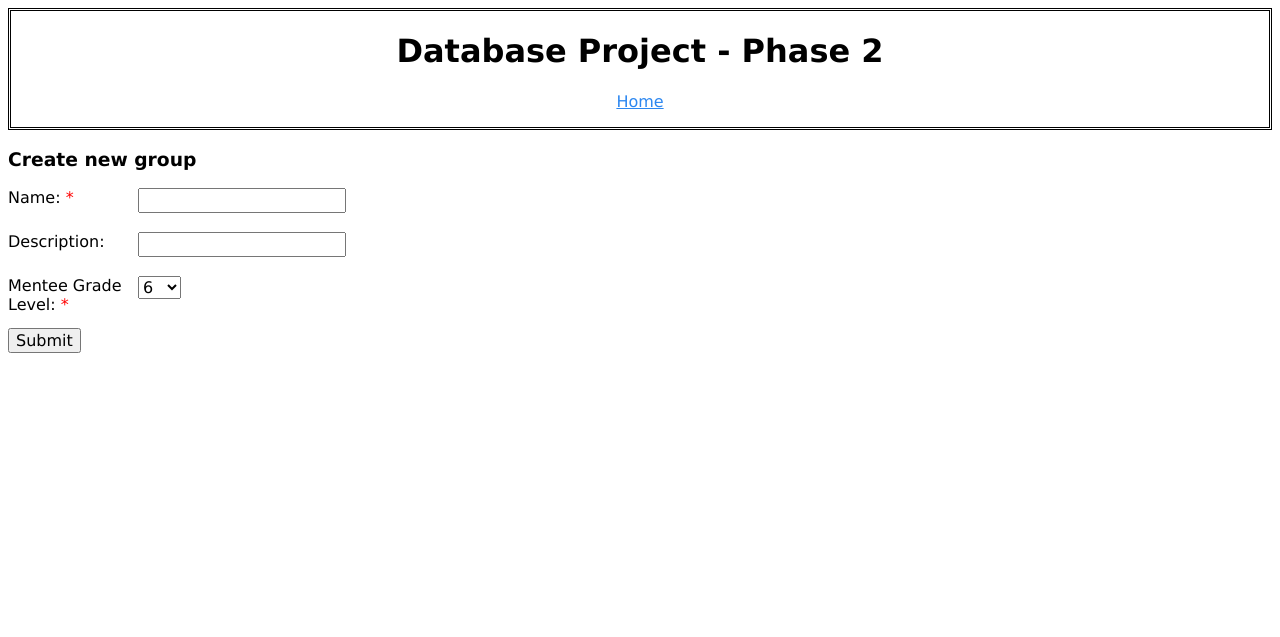
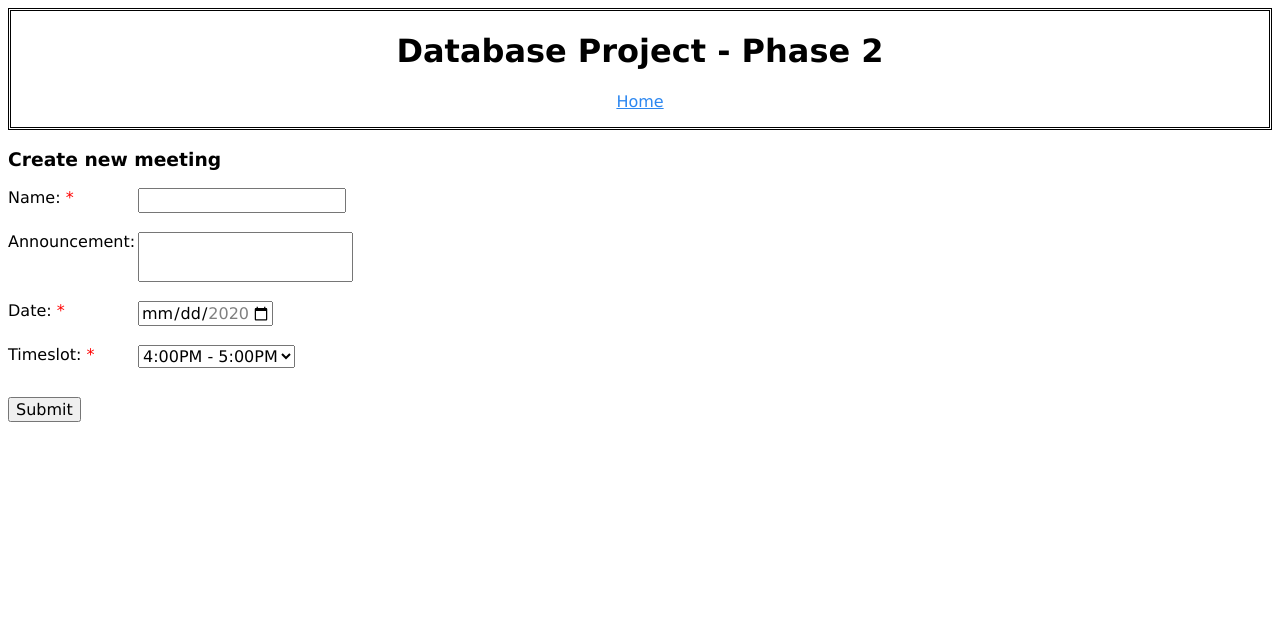
Before and after one commit to QuitayenKA16/Database2-Project, a PHP site: page /Database2-Project/create_meeting_form.php in a window 1280 px wide. Shown: the top 637 px of the page. Run offline with PHP 8.4, Linux system fonts and the light colour scheme.

Commit message:
renamed creation forms

```diff
--- a/create_admin_form.php
+++ b/create_admin_form.php
@@ -14,7 +14,7 @@
 
 		<h3>Create new admin account</h3>
 
-		<form action="new_admin_page.php" method="post">
+		<form action="new_admin.php" method="post">
 			<label for="field1"><span>Name: <span class="required">*</span></span> <input type="text" name="name"/></label> <br>
 			<label for="field4"><span>Phone: </span> <input type="text" name="phone"/></label> <br>
 			<label for="field3"><span>Email: <span class="required">*</span></span> <input type="text" name="email"/></label> <br>
--- a/create_group_form.php
+++ b/create_group_form.php
@@ -12,7 +12,7 @@
 			}
 		?>
 
-		<form action="new_group_page.php" method="post">
+		<form action="new_group.php" method="post">
 			<h3>Create new group</h3>
 			<label for="field3"><span>Name: <span class="required">*</span></span> <input type="text" name="name"/></label> <br>
 			<label for="field4"><span>Description: </span> <input type="text" name="description"/></label> <br>
--- a/create_meeting_form.php
+++ b/create_meeting_form.php
@@ -1,6 +1,11 @@
 <html>
 
 	<style>
+		textarea {
+			width: 215px;
+			height: 50px;
+			resize: none;
+		}
 	</style>
 
 	<body>
@@ -12,19 +17,19 @@
 			}
 		?>
 
-		<form action="new_group_page.php" method="post">
-			<h3>Create new group</h3>
+		<form action="create_meeting_form.php" method="post">
+			<h3>Create new meeting</h3>
 			<label for="field3"><span>Name: <span class="required">*</span></span> <input type="text" name="name"/></label> <br>
-			<label for="field4"><span>Description: </span> <input type="text" name="description"/></label> <br>
-			<label for="field8"><span>Mentee Grade Level: <span class="required">*</span></span></label>
-			<select type="number" name="grade">
-				<option value="6">6</option>
-				<option value="7">7</option>
-				<option value="8">8</option>
-				<option value="9">9</option>
-				<option value="10">10</option>
-				<option value="11">11</option>
-				<option value="12">12</option>
+			<label for="field4"><span>Announcement: </span><textarea name="announcement"></textarea></label><br>
+			<label for="field4"><span>Date: <span class="required">*</span></span>
+				<input type="date" name="date" min='2020-09-01' max='2020-12-31'/>
+			</label><br>
+			<label for="field8"><span>Timeslot: <span class="required">*</span></span></label>
+			<select name="start_time">
+				<option value='16:00:00'>4:00PM - 5:00PM</option>
+				<option value='17:00:00'>5:00PM - 6:00PM</option>
+				<option value='18:00:00'>6:00PM - 7:00PM</option>
+				<option value='19:00:00'>7:00PM - 8:00PM</option>
 			</select><br><br>
 			<input type="submit" style="font: normal 16px Verdana, Arial, sans-serif;">
 		</form>
--- a/create_parent_form.php
+++ b/create_parent_form.php
@@ -13,7 +13,7 @@
 		?>
 
 		<h3>Create new parent account</h3>
-		<form action="new_parent_page.php" method="post">
+		<form action="new_parent.php" method="post">
 			<label for="field1"><span>Name: <span class="required">*</span></span> <input type="text" name="name"/></label> <br>
 			<label for="field4"><span>Phone: </span> <input type="text" name="phone"/></label> <br>
 			<label for="field3"><span>Email: <span class="required">*</span></span> <input type="text" name="email"/></label> <br>
--- a/create_student_form.php
+++ b/create_student_form.php
@@ -14,7 +14,7 @@
 			$password = $_SESSION['loggedUser']['password'];
 		?>
 
-		<form action="new_student_page.php" method="post">
+		<form action="new_student.php" method="post">
 			<h3>Create student account</h3>
 			<label for="field3"><span>Name: <span class="required">*</span></span> <input type="text" name="name"/></label> <br>
 			<label for="field5"><span>Phone: </span> <input type="text" name="phone"/></label> <br>
```
Also changed, not shown: edit_user.php (added, +51 -0 lines), edit_user_form.php (+11 -5 lines), new_admin.php (renamed from new_admin_page.php), new_group.php (renamed from new_group_page.php), new_parent.php (renamed from new_parent_page.php), new_student.php (renamed from new_student_page.php).
